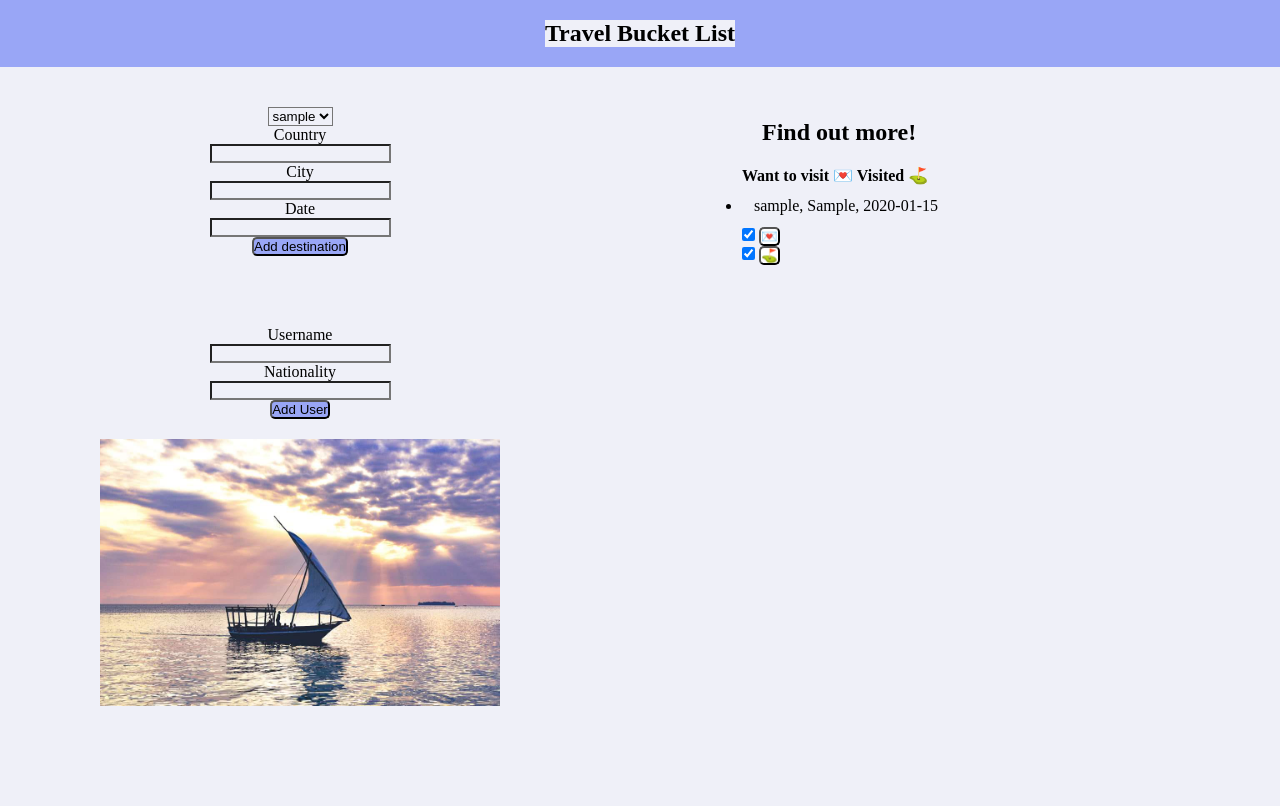
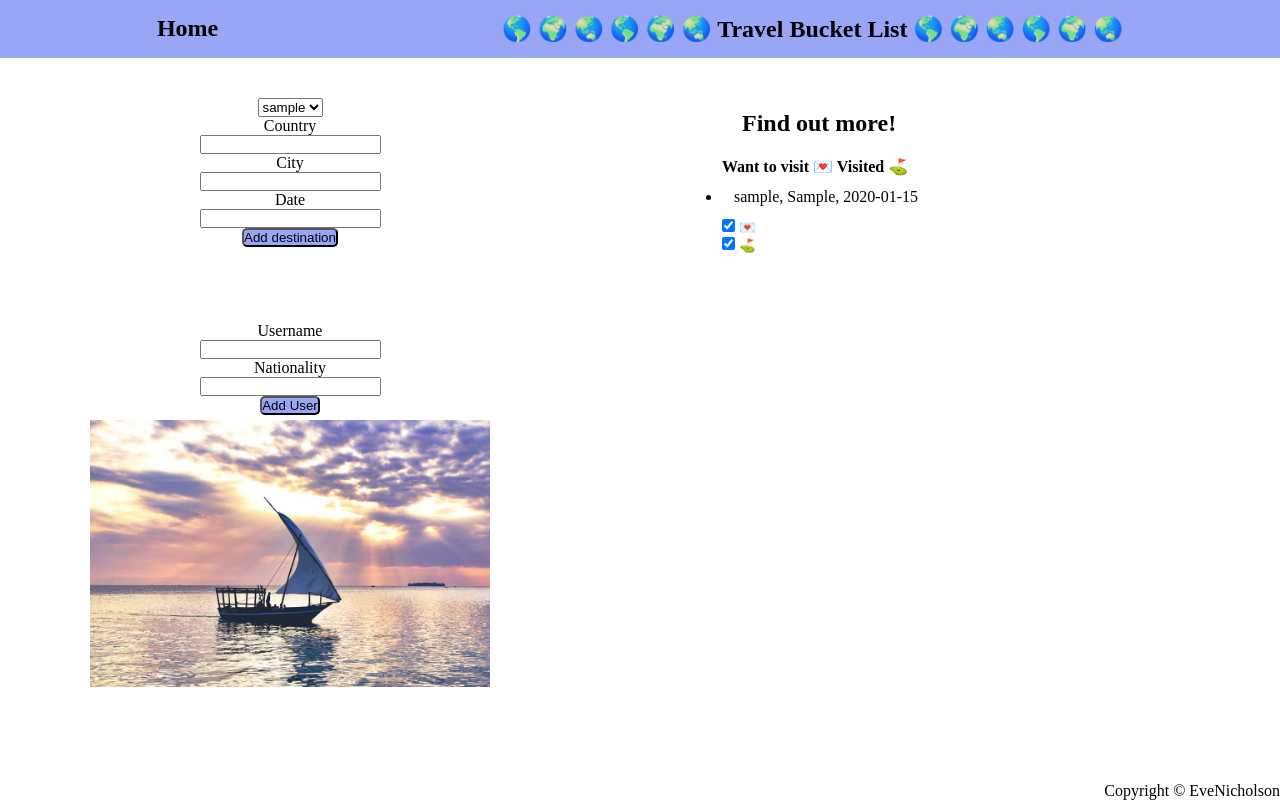
Before and after one commit to EveNicholson/Bucket_list, a Flask app: page /destinations in a window 1280 px wide. Run offline with Flask 3, Linux system fonts and the light colour scheme; tables that the repository leaves empty hold one stand-in row (values such as "Sample post").

Commit message:
Added footer and home

```diff
--- a/controllers/destination_controllers.py
+++ b/controllers/destination_controllers.py
@@ -83,12 +83,12 @@ def show_comments(id):
    # add the comment to the db
    # redirect to destination page
 
-# @destinations_blueprint.route('/comment/<id>/delete', methods=["POST"])
-# def delete_comment(id):
-#     comment = Comment.query.get(id)
-#     db.session.delete(comment)
-#     db.session.commit()
-#     return redirect('/comments')
+@destinations_blueprint.route('/destinations/<destination_id>/comments/<comment_id>/delete', methods=["POST"])
+def delete_comment(destination_id, comment_id):
+    comment = Comment.query.get(comment_id)
+    db.session.delete(comment)
+    db.session.commit()
+    return redirect(f'/destinations/{destination_id}')
 
 
 
--- a/static/style.css
+++ b/static/style.css
@@ -1,19 +1,12 @@
 * {
     margin: 0;
     padding: 0;
-    background-color:rgb(239, 240, 248);
+
 }
 
 a {
     text-decoration: none;
     color: black;
-}
-
-.navbar {
-    display: flex;
-    background-color: rgb(153, 166, 246);
-    justify-content: space-around;
-    padding: 20px;
 }
 
 .columns {
@@ -31,7 +24,6 @@ a {
     padding: 10px;
     align-items: center;
 
-
 }
 
 .destinations {
@@ -40,6 +32,7 @@ a {
     align-items: center;
     padding: 6px;
     margin: 6px;
+
 }
 
 .destinations_header {
@@ -52,8 +45,8 @@ a {
 .Zanzibar {
     max-height: 400px ;
     width: 400px;
-    margin: 10px;
-    padding: 10px;
+    margin: 5px;
+    /* padding: 5px; */
     justify-content: center;
 
 }
@@ -61,8 +54,8 @@ a {
     display: flex;
     flex-direction: column;
     align-items: center;
-    margin: 30px;
-    padding: 30px;
+    margin: 50px;
+    padding: 15px;
 }
 
 .destination.jinja {
@@ -76,14 +69,21 @@ a {
     background-color: rgb(153, 166, 246);
     border-radius: 5px;
     color: black;
+
 }
 
 .button1 {
     background-color:white;
     border-radius: 5px;
     color: black;
+    display: contents;
 }
-
+.button2 {
+    background-color:white;
+    border-radius: 5px;
+    color: black;
+    display: contents;
+}
 
 .div{
     align-items: center;
@@ -96,16 +96,11 @@ a {
     margin: 20px;
     padding: 20px;
 }
-.button6 {
-    background-color:rgb(153, 166, 246);
-    border-radius: 5px;
-    color: black;
-}
+
 .all {
-
-    margin-left: 20px;
+    margin-top: 40px;
+    margin-left: 120px;
     width: 100%;
-    overflow: hidden;
 
 }
 .details {
@@ -113,10 +108,23 @@ a {
     float: left;
     width: 50%;
 
-
 }
 .memories {
 
     float: right;
     width: 50%;
 }
+
+.footer {
+    position: absolute;
+    bottom: 0;
+    right: 0;
+    z-index: 10;
+}
+.navbar {
+
+    display: flex;
+    background-color: rgb(153, 166, 246);
+    justify-content: space-around;
+    padding: 15px;
+}
--- a/templates/base.jinja
+++ b/templates/base.jinja
@@ -3,13 +3,15 @@
 <head>
     <meta charset="UTF-8">
     <meta name="viewport" content="width=device-width, initial-scale=1.0">
-    <title>Destinations</title>
     <link rel="stylesheet" href="/static/style.css">
 </head>
 <body>
     <header>
         <nav class="navbar">
-            <h1>Travel Bucket List</h1>
+
+                <h1><a class="home"href="/destinations">Home</a></h1>
+
+                <h1 class="list">  &#127758 &#127757 &#127759 &#127758 &#127757 &#127759  Travel Bucket List &#127758 &#127757 &#127759 &#127758 &#127757 &#127759</h1>
         </nav>
     </header>
     <main>
@@ -18,8 +20,8 @@
         {% endblock content %}
     </main>
 
-    <footer>
-   <h5></h5>
-    </footer>
+    <div class="footer">Copyright © EveNicholson</div>
+
+
 </body>
 </html>
--- a/templates/index.jinja
+++ b/templates/index.jinja
@@ -48,7 +48,7 @@
                             <input type="checkbox" name="visited" id="destination" {% if destination.visited  %}
                                 checked
                             {% endif %}>
-                            <button class="button1"type="submit">&#9971</button>
+                            <button class="button2"type="submit">&#9971</button>
                             </form>
                     </a></li>
                     </ul>
```
Also changed, not shown: templates/destination.jinja (+5 -5 lines).
